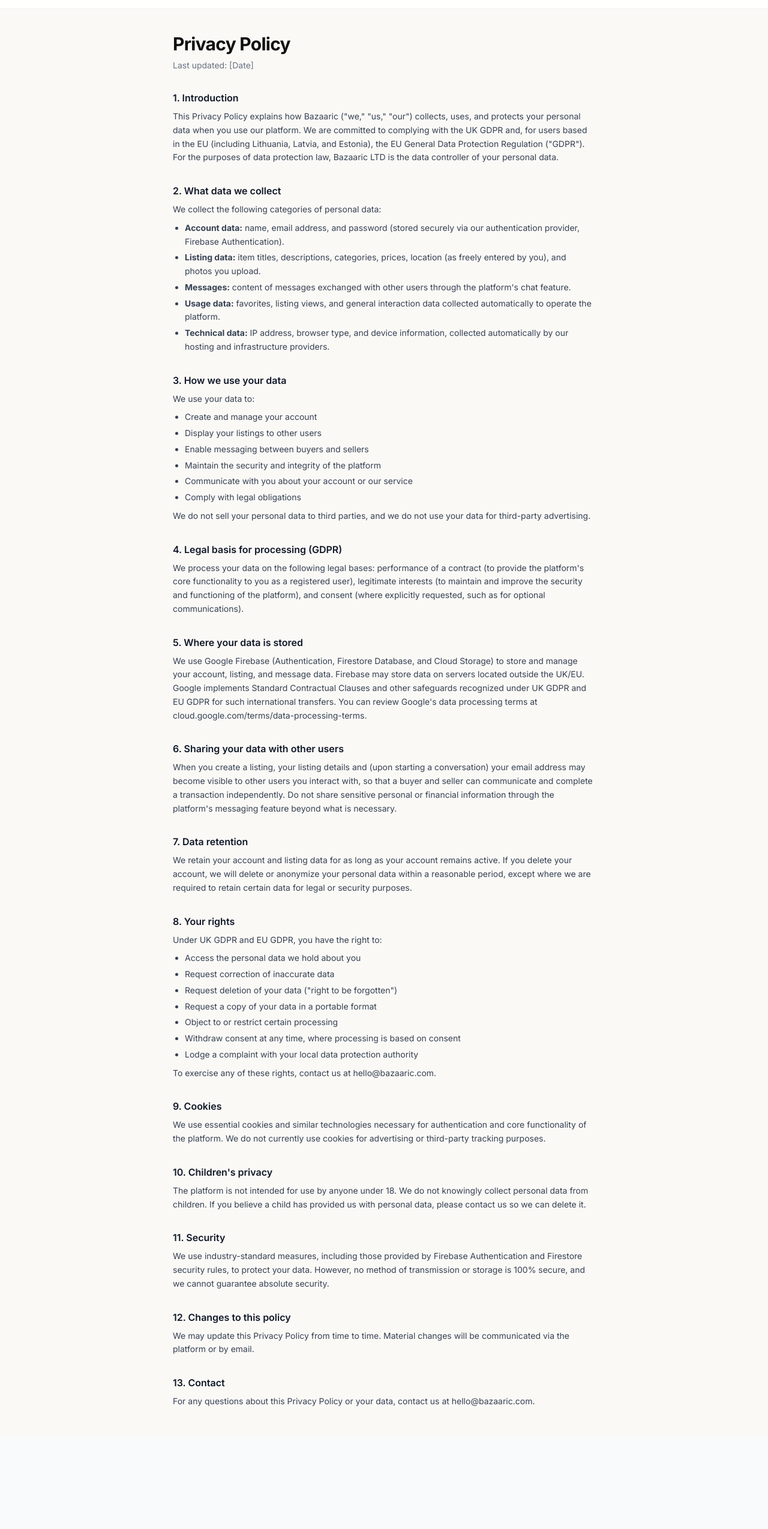
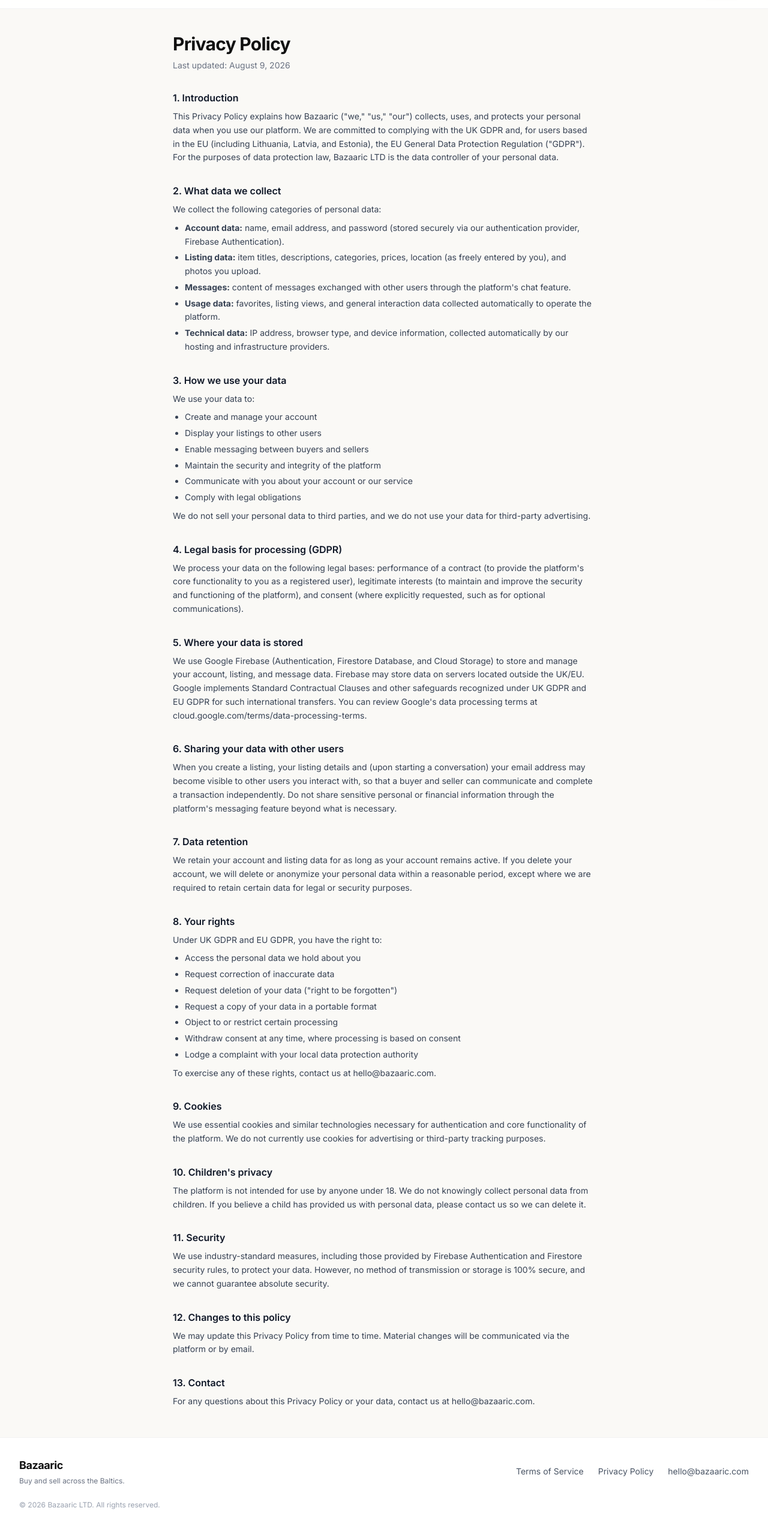
Before and after one commit to AJ-SAAS/Bazaaric, a Next.js app: page /privacy in a window 1280 px wide. Shown: the part 60-2609 px from the top of the page at 60% size. Before the commit the page ends 2456 px from the top, so only its background shows below. Built offline with nearby package versions, Linux system fonts and the light colour scheme; no server answers.

Commit message:
feat: add policies to footer

```diff
--- a/app/layout.tsx
+++ b/app/layout.tsx
@@ -1,6 +1,7 @@
 import "./globals.css";
 import { Inter } from "next/font/google";
 import { AuthProvider } from "@/lib/auth-context";
+import Footer from "@/components/layout/Footer";
 
 const inter = Inter({
   subsets: ["latin"],
@@ -24,9 +25,15 @@
           bg-[#faf8f3]
           text-[#111111]
           antialiased
+          flex
+          min-h-screen
+          flex-col
         `}
       >
-        <AuthProvider>{children}</AuthProvider>
+        <AuthProvider>
+          <div className="flex-1">{children}</div>
+          <Footer />
+        </AuthProvider>
       </body>
     </html>
   );
--- a/app/privacy/page.tsx
+++ b/app/privacy/page.tsx
@@ -13,7 +13,7 @@
         <h1 className="text-2xl md:text-3xl font-bold tracking-tight">
           Privacy Policy
         </h1>
-        <p className="mt-2 text-sm text-gray-500">Last updated: [Date]</p>
+        <p className="mt-2 text-sm text-gray-500">Last updated: August 9, 2026</p>
 
         <div className="mt-8 space-y-8 text-sm leading-relaxed text-gray-700">
           <section>
--- a/app/terms/page.tsx
+++ b/app/terms/page.tsx
@@ -13,7 +13,7 @@
         <h1 className="text-2xl md:text-3xl font-bold tracking-tight">
           Terms of Service
         </h1>
-        <p className="mt-2 text-sm text-gray-500">Last updated: [Date]</p>
+        <p className="mt-2 text-sm text-gray-500">Last updated: August 9, 2026</p>
 
         <div className="mt-8 space-y-8 text-sm leading-relaxed text-gray-700">
           <section>
@@ -23,7 +23,7 @@
             <p>
               Bazaaric ("Bazaaric," "we," "us," or "our") is operated by
               Bazaaric LTD, a company registered in England and Wales, with a
-              registered address at [Address]. You can contact us at
+              registered address at London, UK. You can contact us at
               hello@bazaaric.com. Bazaaric provides an online platform ("the
               Platform") that allows users to list, browse, and communicate
               about items for sale, primarily within Lithuania, Latvia, and
--- /dev/null
+++ b/components/layout/Footer.tsx
@@ -0,0 +1,34 @@
+import Link from "next/link";
+
+export default function Footer() {
+  return (
+    <footer className="hidden md:block border-t border-black/5 bg-white mt-auto">
+      <div className="mx-auto max-w-7xl px-4 md:px-8 py-8">
+        <div className="flex flex-col md:flex-row md:items-center md:justify-between gap-4">
+          <div>
+            <p className="text-lg font-bold tracking-tight">Bazaaric</p>
+            <p className="mt-1 text-xs text-gray-500">
+              Buy and sell across the Baltics.
+            </p>
+          </div>
+
+          <div className="flex flex-wrap gap-x-6 gap-y-2 text-sm text-gray-600">
+            <Link href="/terms" className="hover:text-black">
+              Terms of Service
+            </Link>
+            <Link href="/privacy" className="hover:text-black">
+              Privacy Policy
+            </Link>
+            <a href="mailto:hello@bazaaric.com" className="hover:text-black">
+              hello@bazaaric.com
+            </a>
+          </div>
+        </div>
+
+        <p className="mt-6 text-xs text-gray-400">
+          © {new Date().getFullYear()} Bazaaric LTD. All rights reserved.
+        </p>
+      </div>
+    </footer>
+  );
+}
```
